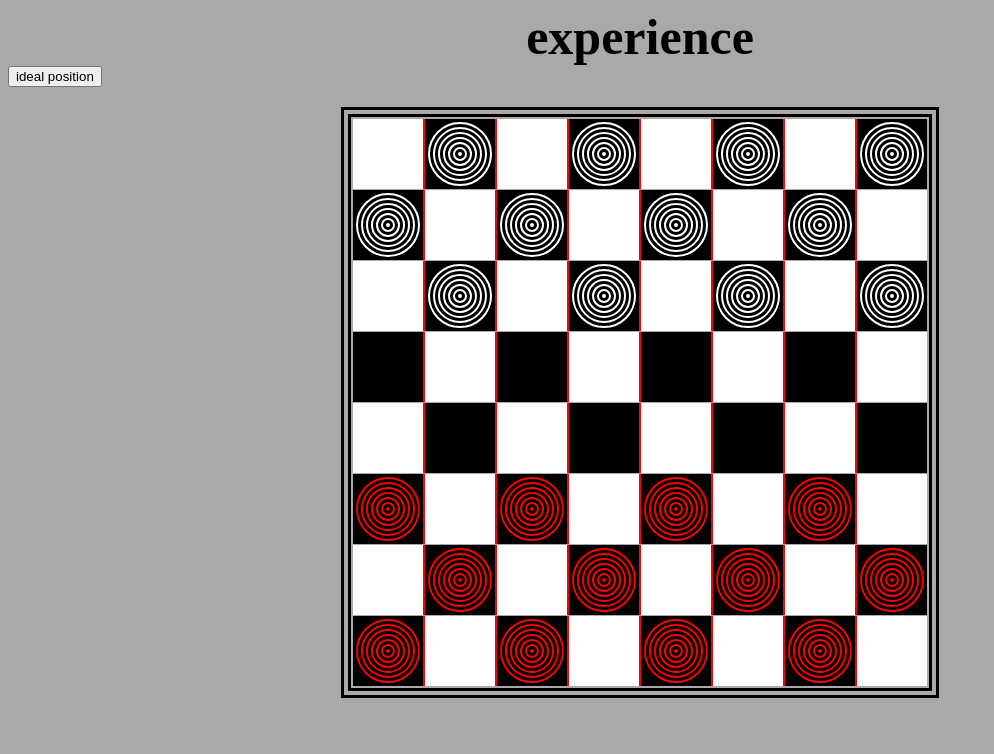
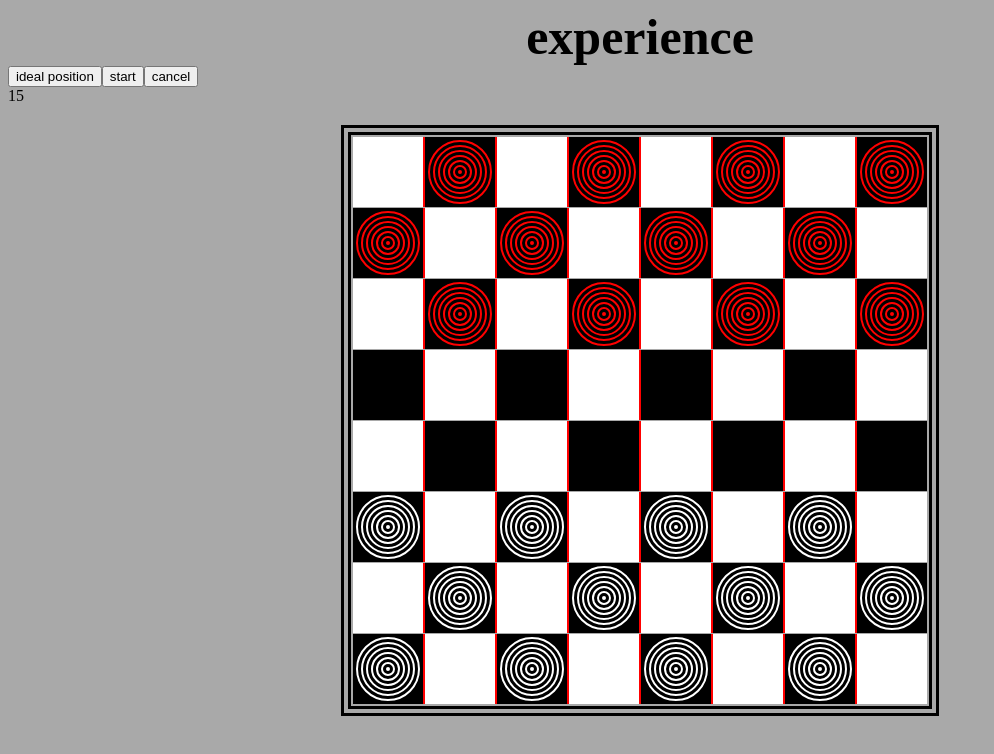
Before and after one commit to arthfs/checker_game, a Next.js app: page /final in a window 1280 px wide. Shown: the top 754 px of the page, without its empty margins (0-994 px from the left). Built offline with nearby package versions, Linux system fonts and the light colour scheme.

Commit message:
fixed some bugs related to how pieces move

```diff
--- a/src/pages/_app.js
+++ b/src/pages/_app.js
@@ -3,6 +3,7 @@ import '@/styles/globals.css'
 import Context from './context'
 import ExperienceContext from './experience'
 import Reference from './reference'
+import Turncontext from './turncontext'
 
 export default function App({ Component, pageProps }) {
  // return <Context>  <Component {...pageProps} /> </Context>
@@ -10,9 +11,9 @@ export default function App({ Component, pageProps }) {
  <Context>
     <Reference>
         <ExperienceContext>
-
+        <Turncontext>
                 <Component {...pageProps} />
-
+        </Turncontext>
         </ExperienceContext>
 
     </Reference>
--- a/src/pages/dimensions.js
+++ b/src/pages/dimensions.js
@@ -20,7 +20,8 @@ export   function possibility (player, position,id,board){
             const poss =[]
             let  temp1r = parseInt( r)  ,temp1c = parseInt (c), temp2c = parseInt( c);
 
-        if (!(board[arthur][0]=='red' && player == 'player 1'))
+
+        if ((board[arthur][0]== 'red' && player == 'player 2') || (board[arthur][0]== 'white' && player=='player 1'))
           // if (player=='player 1')
 
             {
--- a/src/pages/final.js
+++ b/src/pages/final.js
@@ -7,11 +7,16 @@ import { experience_context } from './experience'
 import styles from "../styles/Home.module.css"
 import { useState } from 'react'
 
+//const timer = setInterval( changetime,1000)
+var time =15
+const changetime = ()=>{ time-=1}
+
 export default function Affichage() {
 const { board,changeboard } = useContext(experience_context)
 
 const [res,setresult] = useState([])
 const changeresult= (newlist)=>setresult(newlist)
+const [timeleft,settime] = useState(15)
 
 
 
@@ -122,7 +127,9 @@ changeboard({'4 3' : ['red','blackcells']})
 //board['7 6'] = ['kwhite','whitecells']
 
     }}>ideal position</button>
-
+    <button onClick={()=>{} }> start</button>
+    <button onClick={()=>{ } }> cancel</button>
+   <div>{ time}</div>
     <div className={styles.arthur}>
 
     <div className={styles.board}>
--- a/src/pages/index.js
+++ b/src/pages/index.js
@@ -2,11 +2,13 @@ import Affichage from './final'
 import { Inter } from 'next/font/google'
 import King from './king'
 import Piece from './piece'
+
 const inter = Inter({ subsets: ['latin'] })
 
-export const player = 'player 1'
+export const player = 'player 2'
 
 export default function Home() {
+
  return ( <div>
           <King id='k1 3' piece={<Piece color = 'red' position={''} id={'0 1'}></Piece>}></King>
           <Affichage></Affichage>
--- a/src/pages/piece.js
+++ b/src/pages/piece.js
@@ -21,6 +21,7 @@ const {ref} = useContext(reference)
 
 temp_pos = [...possibilities]
 useEffect(() => {
+  //console.log(temp_pos)
 }, [possibilities]);
 
 
@@ -42,6 +43,7 @@ const element = document.getElementById(id);
 
 const handleClick = () =>{
 //  remove_piece(changeboard,'5 0')
+
 
     if (true)
     {
--- /dev/null
+++ b/src/pages/turncontext.js
@@ -0,0 +1,10 @@
+import React, { createContext, useState } from 'react'
+
+export const turn_context = createContext()
+export default function Turncontext({children}) {
+  const [turn,setturn] = useState('player 1')
+  const changeturn = (newturn)=> setturn(newturn)
+  return  <turn_context.Provider value={{turn,changeturn}}> {children} </turn_context.Provider>
+
+
+}
```
